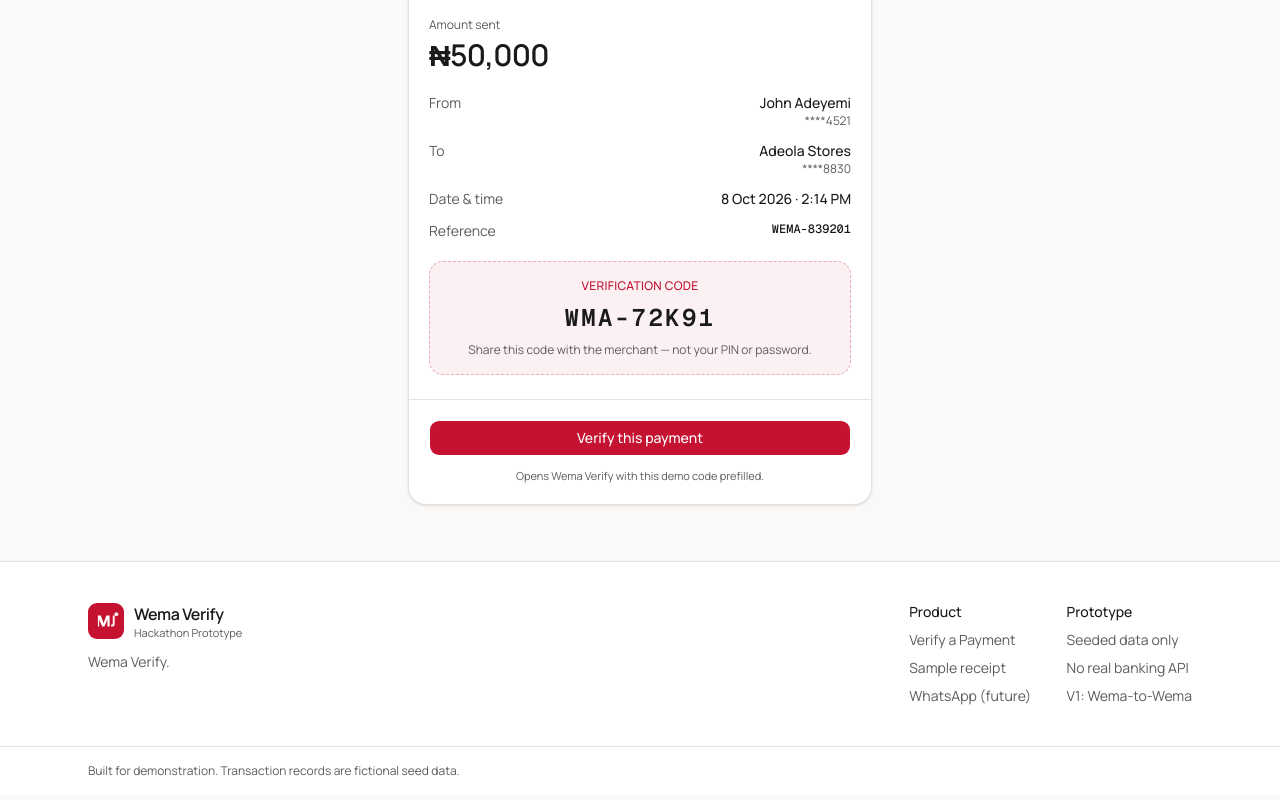
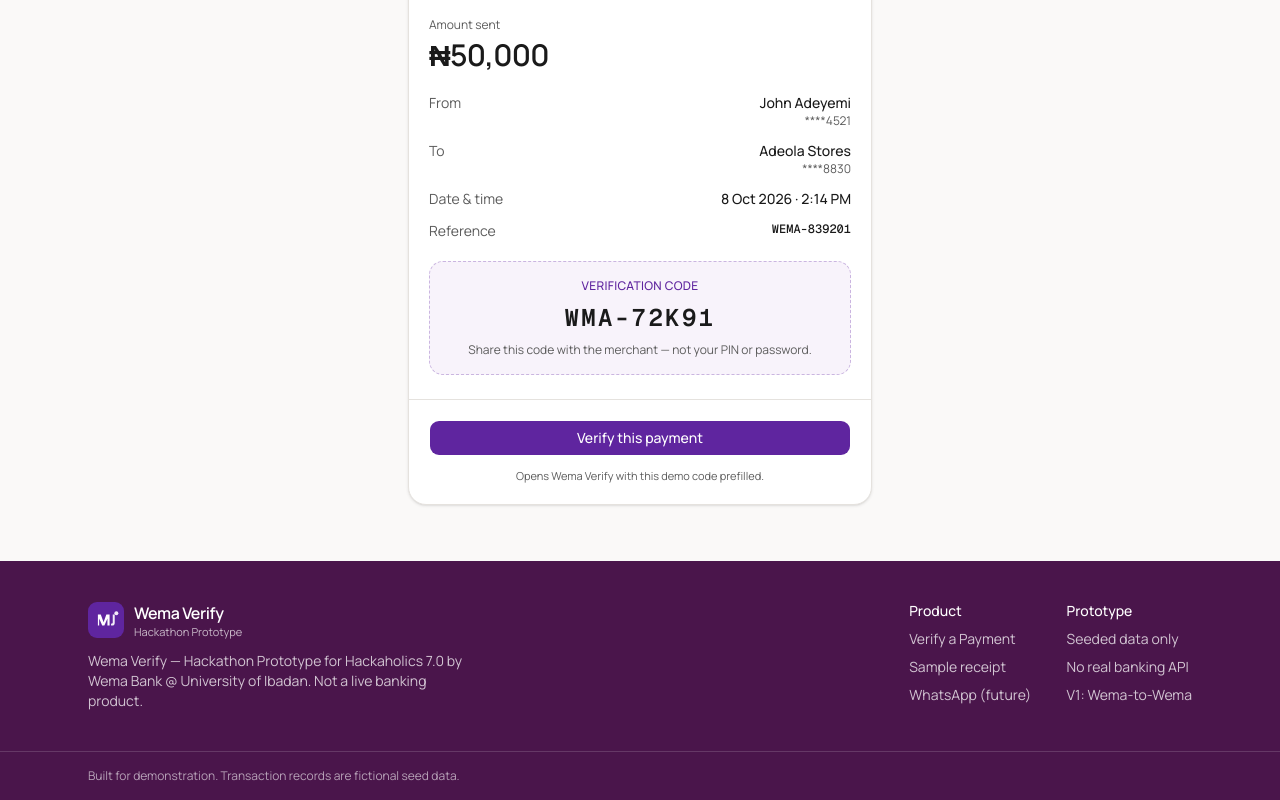
Before and after one commit to kendoriddy/wemaVerify, a Next.js app: page /receipt in a window 1280 px wide. Shown: the part 335-1135 px from the top of the page. Built offline with nearby package versions, Linux system fonts and the light colour scheme.

Commit message:
Apply official Wema Bank purple brand colors
Replace the red-based palette with Vibrant Purple (#5F259F) for primary/logo/CTAs and Deep Purple (#4A154B) for footer and heavy segments. Keep semantic success/warning/danger colors unchanged. Update SVG app icon to brand purple.

```diff
--- a/src/app/globals.css
+++ b/src/app/globals.css
@@ -43,7 +43,8 @@
   --color-success-foreground: var(--success-foreground);
   --color-warning: var(--warning);
   --color-warning-foreground: var(--warning-foreground);
-  --color-wema-red: var(--wema-red);
+  --color-wema-purple: var(--wema-purple);
+  --color-wema-purple-deep: var(--wema-purple-deep);
   --color-charcoal: var(--charcoal);
   --radius-sm: calc(var(--radius) * 0.6);
   --radius-md: calc(var(--radius) * 0.8);
@@ -55,9 +56,9 @@
 }
 
 :root {
-  /* Wema-inspired bank red + charcoal neutrals */
-  --wema-red: #c41230;
-  --wema-red-dark: #9e0e26;
+  /* Official Wema Bank brand purple + charcoal neutrals */
+  --wema-purple: #5f259f;
+  --wema-purple-deep: #4a154b;
   --charcoal: #1a1a1a;
   --background: #faf9f8;
   --foreground: #1a1a1a;
@@ -65,23 +66,23 @@
   --card-foreground: #1a1a1a;
   --popover: #ffffff;
   --popover-foreground: #1a1a1a;
-  --primary: #c41230;
+  --primary: #5f259f;
   --primary-foreground: #ffffff;
   --secondary: #f3f1ef;
   --secondary-foreground: #1a1a1a;
   --muted: #f3f1ef;
   --muted-foreground: #5c5c5c;
-  --accent: #f8e8eb;
-  --accent-foreground: #9e0e26;
-  --destructive: #c41230;
+  --accent: #f3ebf8;
+  --accent-foreground: #5f259f;
+  --destructive: #c41230; /* semantic danger — not brand */
   --border: #e5e2de;
   --input: #e5e2de;
-  --ring: #c41230;
+  --ring: #5f259f;
   --success: #1b7a4e;
   --success-foreground: #ffffff;
   --warning: #b7791f;
   --warning-foreground: #ffffff;
-  --chart-1: #c41230;
+  --chart-1: #5f259f;
   --chart-2: #1b7a4e;
   --chart-3: #b7791f;
   --chart-4: #5c5c5c;
@@ -89,12 +90,12 @@
   --radius: 0.625rem;
   --sidebar: #ffffff;
   --sidebar-foreground: #1a1a1a;
-  --sidebar-primary: #c41230;
+  --sidebar-primary: #5f259f;
   --sidebar-primary-foreground: #ffffff;
   --sidebar-accent: #f3f1ef;
   --sidebar-accent-foreground: #1a1a1a;
   --sidebar-border: #e5e2de;
-  --sidebar-ring: #c41230;
+  --sidebar-ring: #5f259f;
 }
 
 @layer base {
--- a/src/components/brand-mark.tsx
+++ b/src/components/brand-mark.tsx
@@ -18,7 +18,7 @@
       className={cn(dim, className)}
       aria-hidden="true"
     >
-      <rect width="40" height="40" rx="10" fill="#C41230" />
+      <rect width="40" height="40" rx="10" fill="#5F259F" />
       <path
         d="M11 26V14h3.2l3.1 8.4L20.4 14H24v12h-2.4v-7.6L18.2 26h-2.4l-3.4-7.6V26H11Z"
         fill="white"
@@ -28,7 +28,7 @@
         fill="white"
         opacity="0.92"
       />
-      <circle cx="31.5" cy="12.5" r="2.2" fill="#F8E8EB" />
+      <circle cx="31.5" cy="12.5" r="2.2" fill="#F3EBF8" />
     </svg>
   );
 }
@@ -36,9 +36,11 @@
 export function BrandLockup({
   className,
   size = "md",
+  inverted = false,
 }: {
   className?: string;
   size?: "sm" | "md" | "lg";
+  inverted?: boolean;
 }) {
   return (
     <div className={cn("flex items-center gap-2.5", className)}>
@@ -46,14 +48,22 @@
       <div className="leading-tight">
         <p
           className={cn(
-            "font-semibold tracking-tight text-charcoal",
+            "font-semibold tracking-tight",
+            inverted ? "text-white" : "text-charcoal",
             size === "lg" ? "text-xl" : size === "sm" ? "text-sm" : "text-base",
           )}
         >
           Wema Verify
         </p>
         {size !== "sm" && (
-          <p className="text-[11px] text-muted-foreground">Hackathon Prototype</p>
+          <p
+            className={cn(
+              "text-[11px]",
+              inverted ? "text-white/70" : "text-muted-foreground",
+            )}
+          >
+            Hackathon Prototype
+          </p>
         )}
       </div>
     </div>
--- a/src/components/site-footer.tsx
+++ b/src/components/site-footer.tsx
@@ -3,44 +3,38 @@
 
 export function SiteFooter() {
   return (
-    <footer className="mt-auto border-t border-border bg-white">
+    <footer className="mt-auto bg-wema-purple-deep text-white">
       <div className="mx-auto flex max-w-6xl flex-col gap-6 px-4 py-10 sm:px-6 md:flex-row md:items-start md:justify-between">
         <div className="max-w-sm space-y-3">
-          <BrandLockup />
-          <p className="text-sm text-muted-foreground">Wema Verify.</p>
+          <BrandLockup inverted />
+          <p className="text-sm text-white/75">
+            Wema Verify — Hackathon Prototype for Hackaholics 7.0 by Wema Bank @
+            University of Ibadan. Not a live banking product.
+          </p>
         </div>
         <div className="grid grid-cols-2 gap-8 text-sm">
           <div className="space-y-2">
-            <p className="font-medium text-foreground">Product</p>
-            <Link
-              href="/verify"
-              className="block text-muted-foreground hover:text-foreground"
-            >
+            <p className="font-medium text-white">Product</p>
+            <Link href="/verify" className="block text-white/75 hover:text-white">
               Verify a Payment
             </Link>
-            <Link
-              href="/receipt"
-              className="block text-muted-foreground hover:text-foreground"
-            >
+            <Link href="/receipt" className="block text-white/75 hover:text-white">
               Sample receipt
             </Link>
-            <Link
-              href="/whatsapp"
-              className="block text-muted-foreground hover:text-foreground"
-            >
+            <Link href="/whatsapp" className="block text-white/75 hover:text-white">
               WhatsApp (future)
             </Link>
           </div>
           <div className="space-y-2">
-            <p className="font-medium text-foreground">Prototype</p>
-            <p className="text-muted-foreground">Seeded data only</p>
-            <p className="text-muted-foreground">No real banking API</p>
-            <p className="text-muted-foreground">V1: Wema-to-Wema</p>
+            <p className="font-medium text-white">Prototype</p>
+            <p className="text-white/75">Seeded data only</p>
+            <p className="text-white/75">No real banking API</p>
+            <p className="text-white/75">V1: Wema-to-Wema</p>
           </div>
         </div>
       </div>
-      <div className="border-t border-border">
-        <p className="mx-auto max-w-6xl px-4 py-4 text-xs text-muted-foreground sm:px-6">
+      <div className="border-t border-white/15">
+        <p className="mx-auto max-w-6xl px-4 py-4 text-xs text-white/60 sm:px-6">
           Built for demonstration. Transaction records are fictional seed data.
         </p>
       </div>
```
Also changed, not shown: src/app/icon.svg.
